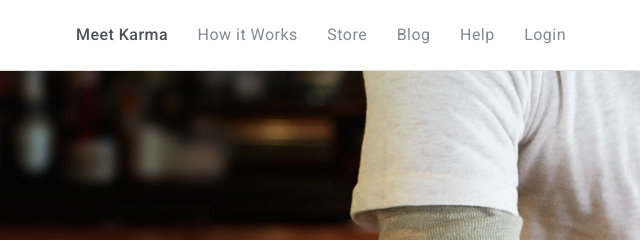
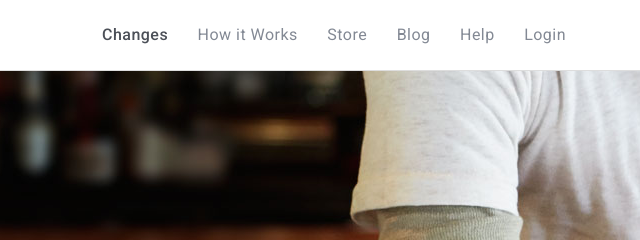
Before and after one commit to dinkra/dinkra.github.io, a plain HTML site: page index.html in a window 1280 px wide. Shown: the top 240 px of the page, 443-1083 px from the left. Drawn offline with Linux system fonts and the light colour scheme.

Commit message:
just checking

```diff
--- a/index.html
+++ b/index.html
@@ -13,7 +13,7 @@
 		<div class="content">
 			<img class="logo" src="images/karma-logo.svg" alt="Logo Image" width="26px">
 		<ul class="links">
-			<li class="active">Meet Karma</li>
+			<li class="active">Changes</li>
 			<li>How it Works</li>
 			<li>Store</li>
 			<li>Blog</li>
```
